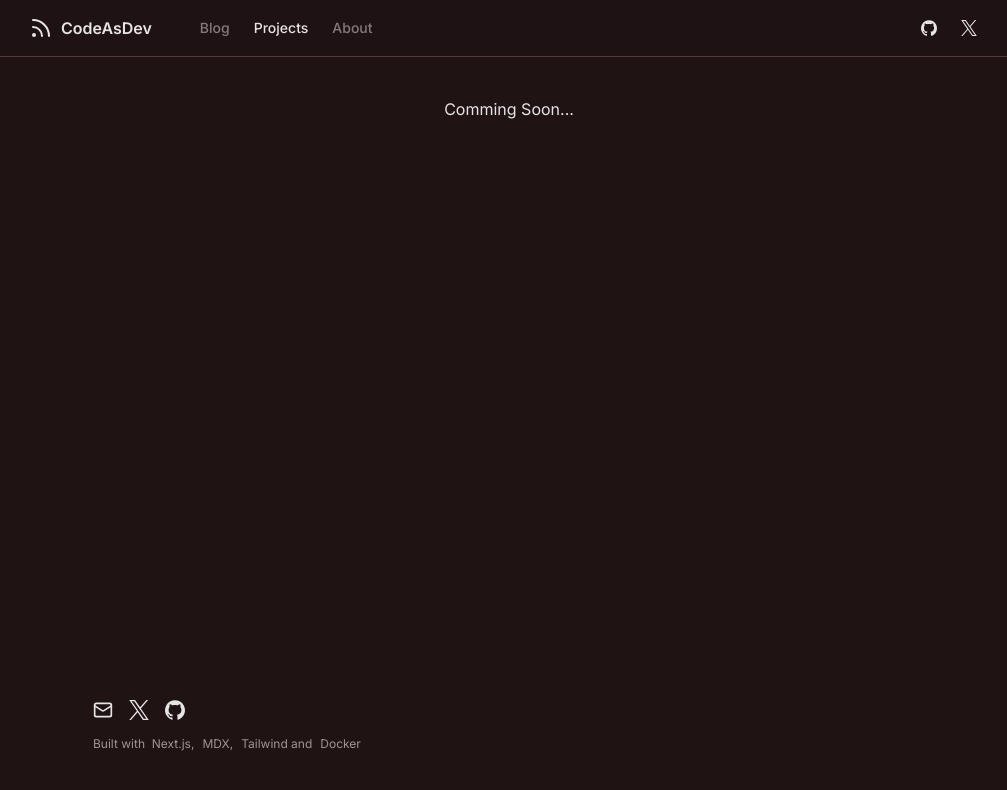
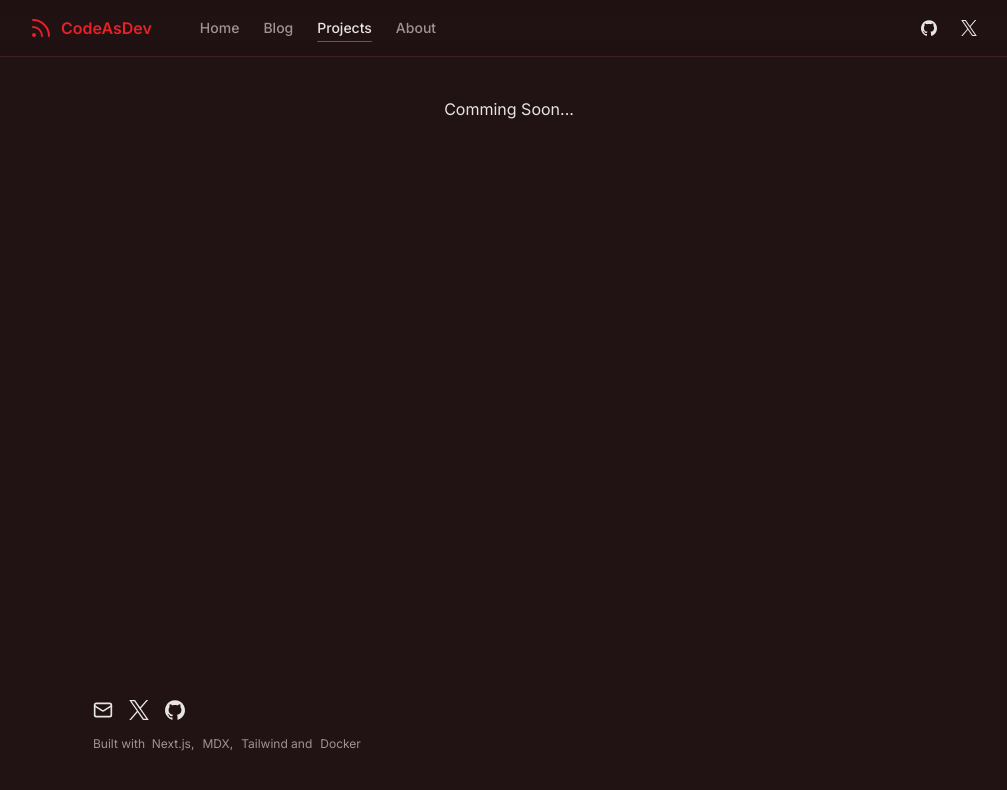
Before and after one commit to CodeAsDev/codeas.dev, a Next.js app: page /projects in a window 1280 px wide. Shown: the top 790 px of the page, without its empty margins (131-1138 px from the left). Built offline with nearby package versions, Linux system fonts and the light colour scheme; no server answers.

Commit message:
feat: improve nav link color and logo color

```diff
--- a/app/globals.css
+++ b/app/globals.css
@@ -4,47 +4,47 @@
 
 @layer base {
   :root {
-    --background: 354 26% 95%;
-    --foreground: 354 5% 10%;
-    --card: 354 26% 90%;
-    --card-foreground: 354 5% 15%;
-    --popover: 354 26% 95%;
-    --popover-foreground: 354 95% 10%;
-    --primary: 354 94% 33%;
+    --background: 358 28% 95%;
+    --foreground: 358 5% 10%;
+    --card: 358 28% 90%;
+    --card-foreground: 358 5% 15%;
+    --popover: 358 28% 95%;
+    --popover-foreground: 358 95% 10%;
+    --primary: 358 77.5% 51.2%;
     --primary-foreground: 0 0% 100%;
-    --secondary: 354 26% 70%;
+    --secondary: 358 28% 70%;
     --secondary-foreground: 0 0% 0%;
-    --muted: 316 26% 85%;
-    --muted-foreground: 354 5% 35%;
-    --accent: 316 26% 80%;
-    --accent-foreground: 354 5% 15%;
+    --muted: 320 28% 85%;
+    --muted-foreground: 358 5% 35%;
+    --accent: 320 28% 80%;
+    --accent-foreground: 358 5% 15%;
     --destructive: 0 50% 30%;
-    --destructive-foreground: 354 5% 90%;
-    --border: 354 26% 50%;
-    --input: 354 26% 29%;
-    --ring: 354 94% 33%;
+    --destructive-foreground: 358 5% 90%;
+    --border: 358 28% 50%;
+    --input: 358 28% 18%;
+    --ring: 358 77.5% 51.2%;
     --radius: 0.5rem;
   }
   .dark {
-    --background: 354 26% 10%;
-    --foreground: 354 5% 90%;
-    --card: 354 26% 10%;
-    --card-foreground: 354 5% 90%;
-    --popover: 354 26% 5%;
-    --popover-foreground: 354 5% 90%;
-    --primary: 354 94% 33%;
+    --background: 358 28% 10%;
+    --foreground: 358 5% 90%;
+    --card: 358 28% 10%;
+    --card-foreground: 358 5% 90%;
+    --popover: 358 28% 5%;
+    --popover-foreground: 358 5% 90%;
+    --primary: 358 77.5% 51.2%;
     --primary-foreground: 0 0% 100%;
-    --secondary: 354 26% 20%;
+    --secondary: 358 28% 16%;
     --secondary-foreground: 0 0% 100%;
-    --muted: 316 26% 25%;
-    --muted-foreground: 354 5% 60%;
-    --accent: 316 26% 25%;
-    --accent-foreground: 354 5% 90%;
+    --muted: 320 28% 16%;
+    --muted-foreground: 358 5% 60%;
+    --accent: 320 28% 16%;
+    --accent-foreground: 358 5% 90%;
     --destructive: 0 50% 30%;
-    --destructive-foreground: 354 5% 90%;
-    --border: 354 26% 29%;
-    --input: 354 26% 29%;
-    --ring: 354 94% 33%;
+    --destructive-foreground: 358 5% 90%;
+    --border: 358 28% 18%;
+    --input: 358 28% 18%;
+    --ring: 358 77.5% 51.2%;
     --radius: 0.5rem;
   }
 }
--- a/app/page.tsx
+++ b/app/page.tsx
@@ -38,7 +38,7 @@ export default function Home() {
             products&#44;&nbsp;becoming a better developer and growing a career in tech&#46;
           </p>
           <div className="flex flex-col gap-4 sm:flex-row">
-            <Link href="/blog" className={cn(buttonVariants({ size: 'lg' }), 'w-full sm:w-fit')}>
+            <Link href="/blog" className={cn(buttonVariants({ size: 'lg', variant: 'secondary' }), 'w-full sm:w-fit')}>
               View My Blog
             </Link>
             <Link
--- a/components/main-nav.tsx
+++ b/components/main-nav.tsx
@@ -8,40 +8,33 @@ import { usePathname } from 'next/navigation'
 
 function MainNav() {
   const pathname = usePathname()
+  const links = [
+    { href: '/', name: 'Home' },
+    { href: '/blog', name: 'Blog' },
+    { href: '/projects', name: 'Projects' },
+    { href: '/about', name: 'About' },
+  ]
 
   return (
     <nav className="flex items-center space-x-4 lg:space-x-6">
-      <Link href="/" className="mr-6 flex items-center space-x-2">
+      <Link href="/" className="mr-6 flex items-center space-x-2 text-primary hover:text-primary/75">
         <Icons.logo className="size-6" />
         <span className="font-semibold text-xs sm:text-base">{siteConfig.name}</span>
       </Link>
-      <Link
-        href="/blog"
-        className={cn(
-          'text-sm font-medium transition-colors hover:text-primary hidden sm:inline-block',
-          pathname === '/blog' ? 'text-foreground' : 'text-foreground/50',
-        )}
-      >
-        Blog
-      </Link>
-      <Link
-        href="/projects"
-        className={cn(
-          'text-sm font-medium transition-colors hover:text-primary hidden sm:inline-block',
-          pathname === '/projects' ? 'text-foreground' : 'text-foreground/50',
-        )}
-      >
-        Projects
-      </Link>
-      <Link
-        href="/about"
-        className={cn(
-          'text-sm font-medium transition-colors hover:text-primary hidden sm:inline-block',
-          pathname === '/about' ? 'text-foreground' : 'text-foreground/50',
-        )}
-      >
-        About
-      </Link>
+      {links.map(({ href, name }) => (
+        <Link
+          href={href}
+          key={href}
+          className={cn(
+            'text-sm font-medium transition-colors hover:text-foreground hidden sm:inline-block',
+            pathname === href
+              ? 'text-foreground underline decoration-primary underline-offset-8'
+              : 'text-muted-foreground',
+          )}
+        >
+          {name}
+        </Link>
+      ))}
     </nav>
   )
 }
--- a/components/mobile-nav.tsx
+++ b/components/mobile-nav.tsx
@@ -8,9 +8,12 @@ import Link, { type LinkProps } from 'next/link'
 import { useRouter } from 'next/navigation'
 import { Icons } from './icons'
 import { siteConfig } from '@/config/site'
+import { usePathname } from 'next/navigation'
+import { cn } from '@/lib/utils'
 
 function MobileNav() {
   const [open, setOpen] = useState(false)
+  const pathname = usePathname()
 
   return (
     <Sheet open={open} onOpenChange={setOpen}>
@@ -21,21 +24,35 @@ function MobileNav() {
         </Button>
       </SheetTrigger>
       <SheetContent side="right">
-        <MobileLink href="/" className="flex items-center" onOpenChange={setOpen}>
+        <MobileLink href="/" className="flex items-center text-primary" onOpenChange={setOpen}>
           <Icons.logo className="mr-2 size-4" />
           <span className="font-semibold text-xs">{siteConfig.name}</span>
         </MobileLink>
         <div className="flex flex-col gap-3 mt-3">
-          <MobileLink href="/blog" onOpenChange={setOpen}>
+          <MobileLink
+            href="/blog"
+            className={cn(
+              'text-muted-foreground',
+              pathname === '/blog' ? 'text-foreground underline decoration-primary underline-offset-8' : '',
+            )}
+            onOpenChange={setOpen}
+          >
             Blog
           </MobileLink>
-          <MobileLink href="/about" onOpenChange={setOpen}>
+          <MobileLink
+            href="/about"
+            className={cn(
+              'text-muted-foreground',
+              pathname === '/about' ? 'text-foreground underline decoration-primary underline-offset-8' : '',
+            )}
+            onOpenChange={setOpen}
+          >
             About
           </MobileLink>
-          <Link target="_blank" rel="noreferrer" href={siteConfig.links.github}>
+          <Link target="_blank" className="text-muted-foreground" rel="noreferrer" href={siteConfig.links.github}>
             Github
           </Link>
-          <Link target="_blank" rel="noreferrer" href={siteConfig.links.twitter}>
+          <Link target="_blank" className="text-muted-foreground" rel="noreferrer" href={siteConfig.links.twitter}>
             Twitter
           </Link>
         </div>
--- a/components/post-item.tsx
+++ b/components/post-item.tsx
@@ -30,7 +30,7 @@ return (
             <time dateTime={date}>{formatDate(date)}</time>
           </dd>
         </dl>
-<Link href={slug} className={cn(buttonVariants({ variant: 'link' }), 'py-0 group text-foreground/75')}>
+        <Link href={slug} className={cn(buttonVariants({ variant: 'link' }), 'py-0 group text-foreground/70')}>
           Read more
           <MoveRight className="ml-2 size-3 transition-transform translate-x-0 group-hover:translate-x-1" />
         </Link>
```
Lines whose indentation alone changed are shown as unchanged.
